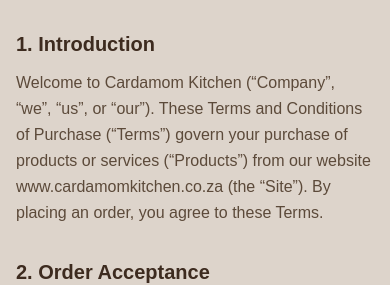
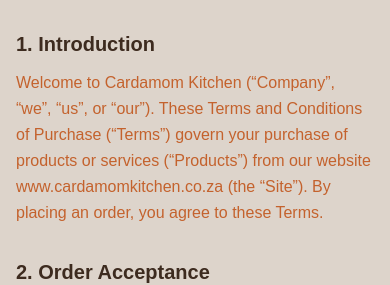
Before and after one commit to 3tiersystems-RMA/cateringhub, a Next.js app: page /terms in a window 390 px wide. Shown: the part 186-471 px from the top of the page. Built offline with nearby package versions, Linux system fonts and the light colour scheme; no server answers; the database is empty.

Commit message:
Local Commit: 2026-05-25T18:18:52.834Z - Updated the Introduction paragraph on the Terms page to `text-[#C4622D]`, matching the orange color used for the email and phone links in the Contact Us section.

```diff
--- a/src/app/terms/page.tsx
+++ b/src/app/terms/page.tsx
@@ -21,7 +21,7 @@ export default function TermsPage() {
             {/* Section 1 */}
             <section>
               <h2 className="text-xl font-semibold text-[#3D2B1F] mb-3">1. Introduction</h2>
-              <p className="leading-relaxed">
+              <p className="leading-relaxed text-[#C4622D]">
                 Welcome to Cardamom Kitchen (&ldquo;Company&rdquo;, &ldquo;we&rdquo;, &ldquo;us&rdquo;, or &ldquo;our&rdquo;). These Terms and Conditions of Purchase (&ldquo;Terms&rdquo;) govern your purchase of products or services (&ldquo;Products&rdquo;) from our website www.cardamomkitchen.co.za (the &ldquo;Site&rdquo;). By placing an order, you agree to these Terms.
               </p>
             </section>
```
